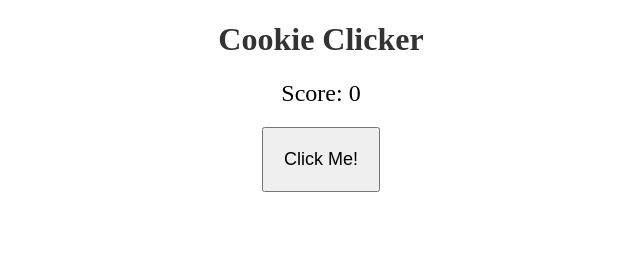
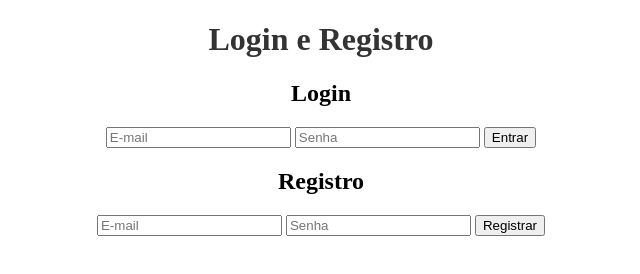
Before and after one commit to MardoqueuBrasileiro/Projeto-Cookie, a plain HTML site: page index.html in a window 1280 px wide. Shown: the whole page, without its empty margins (319-959 px from the left). Drawn offline with Linux system fonts and the light colour scheme.

Commit message:
Update index.html

```diff
--- a/index.html
+++ b/index.html
@@ -1,14 +1,28 @@
 <!DOCTYPE html>
 <html>
 <head>
-  <title>Cookie Clicker Game</title>
+  <title>Login e Registro</title>
   <link rel="stylesheet" type="text/css" href="style.css">
 </head>
 <body>
-  <h1>Cookie Clicker</h1>
-  <div id="score">Score: 0</div>
-  <button id="cookieButton">Click Me!</button>
+  <h1>Login e Registro</h1>
 
+  <div id="login">
+    <h2>Login</h2>
+    <input type="email" id="loginEmail" placeholder="E-mail" required>
+    <input type="password" id="loginPassword" placeholder="Senha" required>
+    <button id="loginButton">Entrar</button>
+  </div>
+
+  <div id="register">
+    <h2>Registro</h2>
+    <input type="email" id="registerEmail" placeholder="E-mail" required>
+    <input type="password" id="registerPassword" placeholder="Senha" required>
+    <button id="registerButton">Registrar</button>
+  </div>
+
+  <script src="https://www.gstatic.com/firebasejs/8.6.7/firebase-app.js"></script>
+  <script src="https://www.gstatic.com/firebasejs/8.6.7/firebase-auth.js"></script>
   <script src="script.js"></script>
 </body>
 </html>
```
